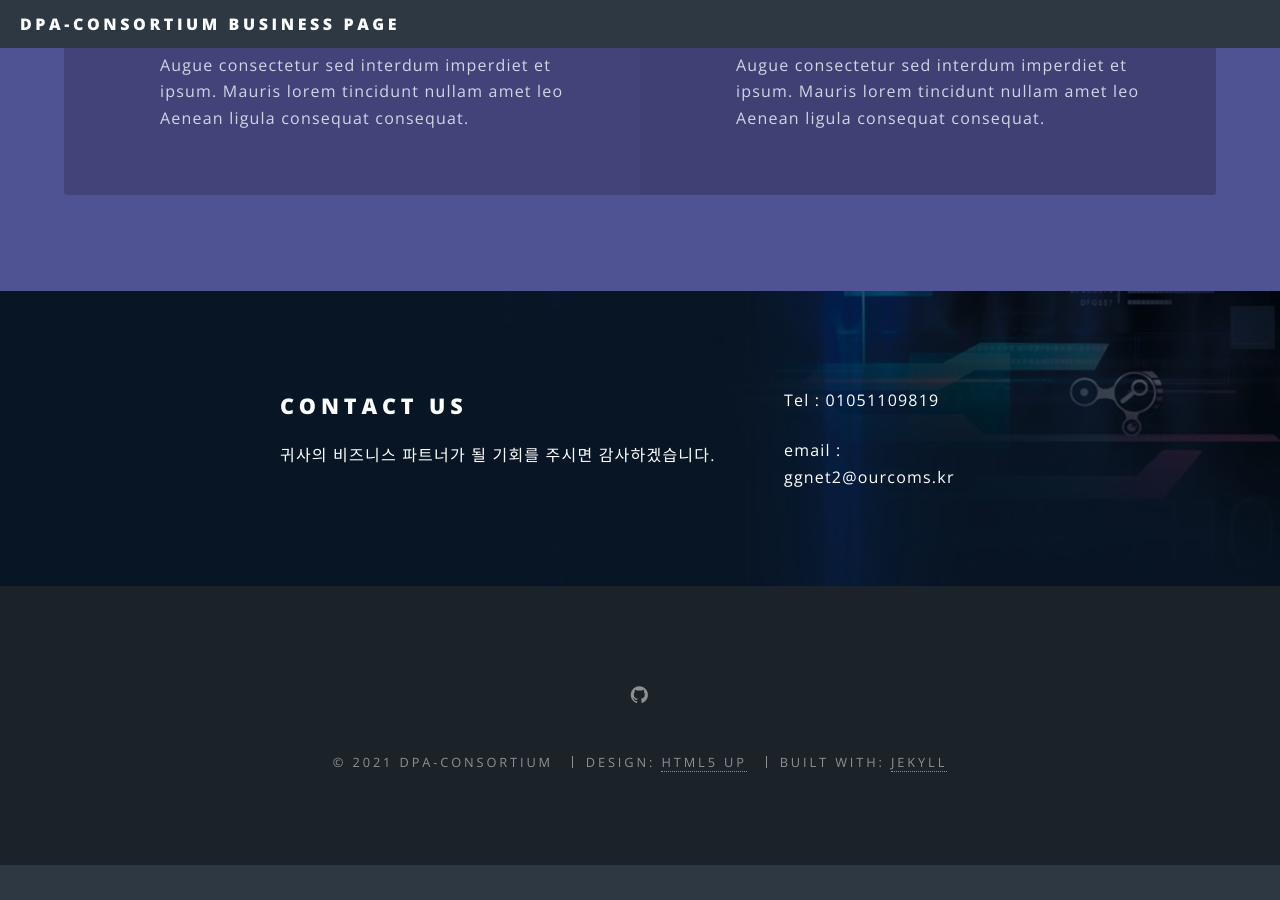
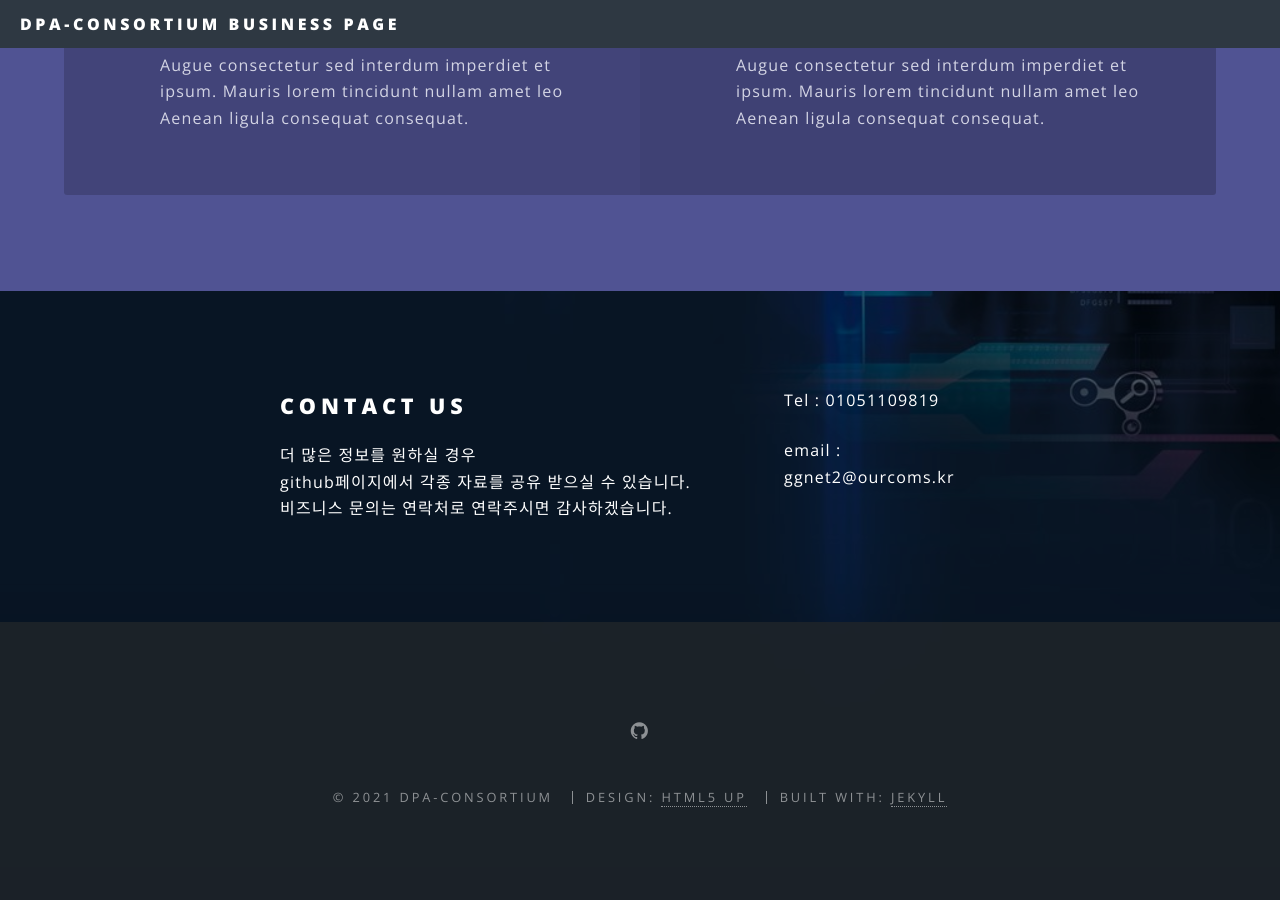
Before and after one commit to DPA-Alliance/DPA-Alliance.github.io, a Jekyll site: the page built from index.html, in a window 1280 px wide and 900 px high, scrolled down 3366 px. Built offline with Jekyll 4.4.1, drawn with Linux system fonts in a browser that asks for light colours; before the commit the page ends 4231 px from its top, so only the background shows below that.

Commit message:
Update index.html

```diff
--- a/index.html
+++ b/index.html
@@ -94,7 +94,12 @@ layout: landing
 						<div class="inner">
 							<header>
 								<h2>CONTACT US</h2>
-								<p>귀사의 비즈니스 파트너가 될 기회를 주시면 감사하겠습니다.</p>
+								<p>
+									더 많은 정보를 원하실 경우<br>
+								        github페이지에서 각종 자료를 공유 받으실 수 있습니다.<br>
+
+									비즈니스 문의는 연락처로 연락주시면 감사하겠습니다.
+								</p>
 							</header>
 							<ul class="actions vertical">
 								<li>Tel : 01051109819</li>
```
